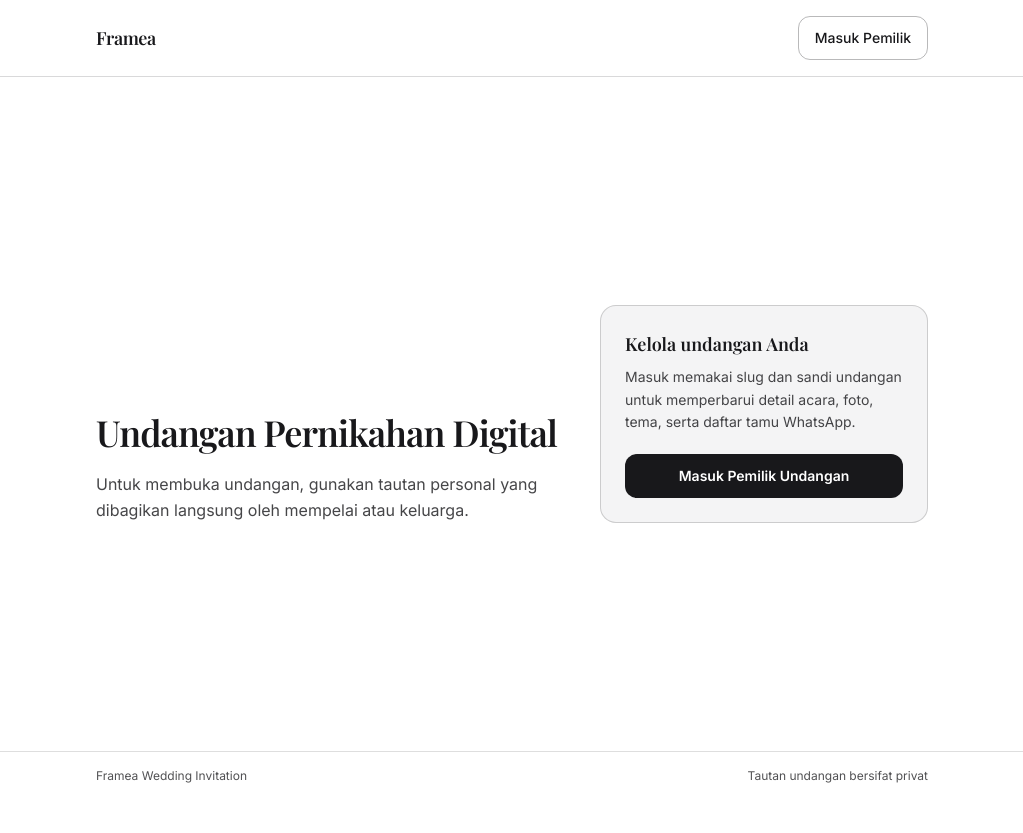
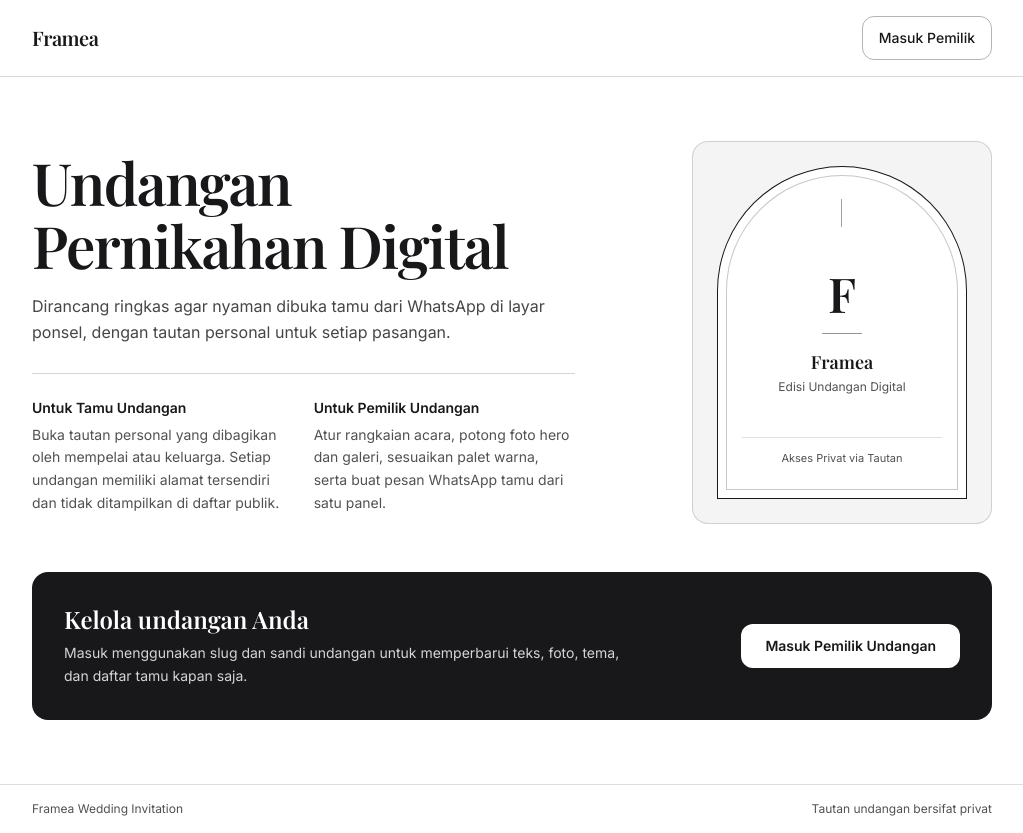
Before and after one commit to masartaa/framea-wedding, a Next.js app: page / in a window 1280 px wide. Shown: the whole page, without its empty margins (128-1151 px from the left). Before the commit the page ends 800 px from the top, so only its background shows below. Built offline with nearby package versions, Linux system fonts and the light colour scheme.

Commit message:
feat(ui): terapkan gaya Print Editorial monokrom di halaman awal dan login

```diff
--- a/src/app/admin/login/page.tsx
+++ b/src/app/admin/login/page.tsx
@@ -27,39 +27,46 @@ export default async function AdminLoginPage() {
     <main
       className="flex min-h-dvh w-full items-center justify-center px-5 py-10"
       style={{
-        backgroundColor: "var(--color-background)",
+        backgroundColor: "var(--color-secondary)",
         color: "var(--color-text)",
       }}
     >
       <div
-        className="w-full max-w-sm rounded-2xl border border-t-4 px-6 py-8"
+        className="w-full max-w-md overflow-hidden rounded-2xl border"
         style={{
           backgroundColor: "var(--color-background)",
           borderColor:
             "color-mix(in srgb, var(--color-primary) 24%, transparent)",
-          borderTopColor: "var(--color-primary)",
         }}
       >
-        <div>
-          <p
-            className="text-xs font-medium"
-            style={{ color: "var(--color-accent)" }}
+        <div
+          className="px-6 py-6 sm:px-8"
+          style={{
+            backgroundColor: "var(--color-primary)",
+            color: "var(--color-background)",
+          }}
         >
-            Akses Pengelola Utama
-          </p>
-          <h1 className="font-heading mt-1.5 text-2xl font-semibold">
+          <div className="flex items-center justify-between gap-3">
+            <span className="font-heading text-base font-semibold text-white">
+              Framea
+            </span>
+            <span className="rounded-md bg-zinc-800 px-2.5 py-1 text-xs font-medium text-zinc-200">
+              Pengelola Utama
+            </span>
+          </div>
+          <h1 className="font-heading mt-4 text-2xl font-semibold text-white">
             Masuk Super Admin
           </h1>
-          <p className="mt-1.5 text-sm leading-relaxed opacity-80">
-            Kelola seluruh undangan, slug tautan, dan sandi akses klien dari
-            satu tempat.
+          <p className="mt-1.5 text-sm leading-relaxed text-zinc-300">
+            Buat undangan baru, atur slug tautan, dan kelola sandi akses klien.
           </p>
         </div>
 
+        <div className="px-6 pt-2 pb-7 sm:px-8">
           {!configured ? (
             <div
               role="alert"
-            className="mt-6 rounded-xl border px-4 py-3 text-sm leading-relaxed"
+              className="mt-4 rounded-xl border px-4 py-3 text-sm leading-relaxed"
               style={{
                 backgroundColor: "var(--color-secondary)",
                 borderColor: "var(--color-primary)",
@@ -76,7 +83,13 @@ export default async function AdminLoginPage() {
 
           <LoginForm mode="superadmin" />
 
-        <div className="mt-6 text-center">
+          <div
+            className="mt-6 border-t pt-4 text-center"
+            style={{
+              borderColor:
+                "color-mix(in srgb, var(--color-primary) 14%, transparent)",
+            }}
+          >
             <Link
               href="/"
               className="inline-flex min-h-11 items-center justify-center rounded-xl px-4 text-sm underline-offset-4 opacity-80 transition-opacity hover:underline hover:opacity-100"
@@ -85,6 +98,7 @@ export default async function AdminLoginPage() {
             </Link>
           </div>
         </div>
+      </div>
     </main>
   );
 }
--- a/src/app/login/page.tsx
+++ b/src/app/login/page.tsx
@@ -22,23 +22,61 @@ export default async function ClientLoginPage() {
   }
 
   return (
-    <div className="admin-monochrome min-h-dvh">
-      <main
-        className="flex min-h-dvh w-full items-center justify-center px-5 py-10"
+    <div
+      className="admin-monochrome grid min-h-dvh w-full grid-cols-1 lg:grid-cols-12"
+      style={{
+        backgroundColor: "var(--color-background)",
+        color: "var(--color-text)",
+      }}
+    >
+      <aside
+        className="flex flex-col justify-between px-6 py-7 sm:px-10 lg:col-span-5 lg:px-12 lg:py-12"
         style={{
-          backgroundColor:
-            "color-mix(in srgb, var(--color-secondary) 55%, var(--color-background))",
-          color: "var(--color-text)",
+          backgroundColor: "var(--color-primary)",
+          color: "var(--color-background)",
         }}
       >
-        <div
-          className="w-full max-w-md rounded-2xl border px-6 py-8 sm:px-8"
-          style={{
-            backgroundColor: "var(--color-background)",
-            borderColor:
-              "color-mix(in srgb, var(--color-primary) 24%, transparent)",
-          }}
-        >
+        <div className="flex items-center justify-between gap-4">
+          <Link
+            href="/"
+            className="font-heading inline-flex min-h-11 items-center text-xl font-semibold tracking-tight text-white transition-opacity hover:opacity-80 focus-visible:outline-white"
+          >
+            Framea
+          </Link>
+          <span className="text-xs text-zinc-300">Portal Pemilik</span>
+        </div>
+
+        <div className="my-6 lg:my-auto lg:py-10">
+          <div
+            aria-hidden="true"
+            className="mb-8 hidden aspect-[4/3] w-44 items-center justify-center rounded-t-full rounded-b-xl border border-zinc-700 p-2 lg:flex"
+          >
+            <div className="flex h-full w-full flex-col items-center justify-center rounded-t-full rounded-b-lg border border-zinc-800 text-center">
+              <span className="font-heading text-4xl font-semibold text-white">
+                F
+              </span>
+              <span className="mt-1 text-[11px] text-zinc-300">
+                Studio Undangan
+              </span>
+            </div>
+          </div>
+
+          <p className="font-heading text-2xl leading-snug font-semibold text-white sm:text-3xl">
+            Atur detail hari bahagia Anda dari satu tempat.
+          </p>
+          <p className="mt-3 max-w-sm text-sm leading-relaxed text-zinc-300">
+            Perbarui rangkaian acara, unggah foto galeri, pilih tema warna, dan
+            kelola daftar tamu WhatsApp secara langsung.
+          </p>
+        </div>
+
+        <p className="hidden text-xs text-zinc-300 lg:block">
+          Akses privat khusus pemilik undangan Framea
+        </p>
+      </aside>
+
+      <main className="flex flex-1 items-center justify-center px-5 py-9 sm:px-8 lg:col-span-7 lg:py-12">
+        <div className="w-full max-w-md">
           <div
             className="border-b pb-5"
             style={{
@@ -46,24 +84,24 @@ export default async function ClientLoginPage() {
                 "color-mix(in srgb, var(--color-primary) 16%, transparent)",
             }}
           >
-            <p
-              className="text-xs font-medium"
-              style={{ color: "var(--color-accent)" }}
-            >
-              Framea
-            </p>
-            <h1 className="font-heading mt-1.5 text-2xl font-semibold">
+            <h1 className="font-heading text-2xl font-semibold sm:text-3xl">
               Masuk Pemilik Undangan
             </h1>
-            <p className="mt-1.5 text-sm leading-relaxed opacity-80">
-              Masukkan slug dan sandi undangan Anda untuk mengatur konten, tema,
-              foto, dan daftar tamu.
+            <p className="mt-2 text-sm leading-relaxed opacity-80">
+              Masukkan slug tautan dan sandi yang diberikan untuk mulai mengedit
+              undangan Anda.
             </p>
           </div>
 
           <LoginForm mode="couple" />
 
-          <div className="mt-6 text-center">
+          <div
+            className="mt-7 border-t pt-5 text-center"
+            style={{
+              borderColor:
+                "color-mix(in srgb, var(--color-primary) 14%, transparent)",
+            }}
+          >
             <Link
               href="/"
               className="inline-flex min-h-11 items-center justify-center rounded-xl px-4 text-sm underline-offset-4 opacity-80 transition-opacity hover:underline hover:opacity-100"
--- a/src/app/page.tsx
+++ b/src/app/page.tsx
@@ -27,16 +27,19 @@ export default function FrameaLandingPage() {
             "color-mix(in srgb, var(--color-primary) 16%, transparent)",
         }}
       >
-        <div className="mx-auto flex w-full max-w-4xl items-center justify-between gap-4 px-5 py-4 sm:px-8">
-          <span className="font-heading text-lg font-semibold tracking-tight">
+        <div className="mx-auto flex w-full max-w-5xl items-center justify-between gap-4 px-5 py-4 sm:px-8">
+          <Link
+            href="/"
+            className="font-heading inline-flex min-h-11 items-center text-xl font-semibold tracking-tight transition-opacity hover:opacity-75"
+          >
             Framea
-          </span>
+          </Link>
           <Link
             href="/login"
             className="inline-flex min-h-11 items-center justify-center rounded-xl border px-4 text-sm font-medium transition-colors hover:bg-zinc-100 active:bg-zinc-200"
             style={{
               borderColor:
-                "color-mix(in srgb, var(--color-primary) 30%, transparent)",
+                "color-mix(in srgb, var(--color-primary) 32%, transparent)",
               color: "var(--color-text)",
             }}
           >
@@ -45,50 +48,145 @@ export default function FrameaLandingPage() {
         </div>
       </header>
 
-      <main className="mx-auto flex w-full max-w-4xl flex-1 items-center px-5 py-12 sm:px-8 sm:py-16">
-        <div className="grid w-full grid-cols-1 gap-8 md:grid-cols-12 md:items-end">
+      <main className="mx-auto flex w-full max-w-5xl flex-1 flex-col justify-center gap-10 px-5 py-8 sm:gap-12 sm:px-8 sm:py-12 lg:py-16">
+        <section
+          aria-labelledby="hero-framea-title"
+          className="grid grid-cols-1 items-center gap-8 md:grid-cols-12 md:gap-10"
+        >
           <div className="md:col-span-7">
-            <h1 className="font-heading text-3xl leading-tight font-semibold tracking-tight sm:text-4xl">
+            <h1
+              id="hero-framea-title"
+              className="font-heading text-[clamp(2.25rem,5vw,3.65rem)] leading-[1.08] font-semibold tracking-tight"
+            >
               Undangan Pernikahan Digital
             </h1>
 
-            <p className="mt-4 max-w-lg text-sm leading-relaxed opacity-80 sm:text-base">
-              Untuk membuka undangan, gunakan tautan personal yang dibagikan
-              langsung oleh mempelai atau keluarga.
+            <p className="mt-4 max-w-xl text-sm leading-relaxed opacity-80 sm:text-base">
+              Dirancang ringkas agar nyaman dibuka tamu dari WhatsApp di layar
+              ponsel, dengan tautan personal untuk setiap pasangan.
             </p>
-          </div>
 
-          <section
-            aria-labelledby="panel-pemilik-heading"
-            className="rounded-2xl border p-6 md:col-span-5"
+            <div
+              className="mt-7 grid grid-cols-1 gap-5 border-t pt-6 sm:grid-cols-2"
               style={{
-              backgroundColor: "var(--color-secondary)",
                 borderColor:
                   "color-mix(in srgb, var(--color-primary) 18%, transparent)",
               }}
             >
-            <h2
-              id="panel-pemilik-heading"
-              className="font-heading text-lg font-semibold"
+              <div>
+                <h2 className="text-sm font-semibold">Untuk Tamu Undangan</h2>
+                <p className="mt-1.5 text-sm leading-relaxed opacity-75">
+                  Buka tautan personal yang dibagikan oleh mempelai atau
+                  keluarga. Setiap undangan memiliki alamat tersendiri dan tidak
+                  ditampilkan di daftar publik.
+                </p>
+              </div>
+
+              <div>
+                <h2 className="text-sm font-semibold">Untuk Pemilik Undangan</h2>
+                <p className="mt-1.5 text-sm leading-relaxed opacity-75">
+                  Atur rangkaian acara, potong foto hero dan galeri, sesuaikan
+                  palet warna, serta buat pesan WhatsApp tamu dari satu panel.
+                </p>
+              </div>
+            </div>
+          </div>
+
+          <div
+            aria-hidden="true"
+            className="flex justify-center md:col-span-5 md:justify-end"
           >
-              Kelola undangan Anda
-            </h2>
-            <p className="mt-2 text-sm leading-relaxed opacity-80">
-              Masuk memakai slug dan sandi undangan untuk memperbarui detail
-              acara, foto, tema, serta daftar tamu WhatsApp.
+            <div
+              className="w-full max-w-[300px] rounded-2xl border p-5 sm:p-6"
+              style={{
+                backgroundColor: "var(--color-secondary)",
+                borderColor:
+                  "color-mix(in srgb, var(--color-primary) 16%, transparent)",
+              }}
+            >
+              <div
+                className="relative flex aspect-[3/4] flex-col items-center justify-between rounded-t-full rounded-b-xl border px-6 py-8 text-center"
+                style={{
+                  backgroundColor: "var(--color-background)",
+                  borderColor: "var(--color-primary)",
+                }}
+              >
+                <div
+                  className="pointer-events-none absolute inset-2 rounded-t-full rounded-b-lg border"
+                  style={{
+                    borderColor:
+                      "color-mix(in srgb, var(--color-primary) 24%, transparent)",
+                  }}
+                />
+
+                <span
+                  className="h-7 w-px"
+                  style={{
+                    backgroundColor:
+                      "color-mix(in srgb, var(--color-primary) 40%, transparent)",
+                  }}
+                />
+
+                <div className="relative z-10 flex flex-col items-center">
+                  <span className="font-heading text-5xl leading-none font-semibold">
+                    F
+                  </span>
+                  <div
+                    className="my-4 h-px w-10"
+                    style={{
+                      backgroundColor:
+                        "color-mix(in srgb, var(--color-primary) 45%, transparent)",
+                    }}
+                  />
+                  <p className="font-heading text-lg leading-snug font-semibold">
+                    Framea
                   </p>
-            <Link
-              href="/login"
-              className="mt-5 inline-flex min-h-11 w-full items-center justify-center rounded-xl px-5 text-sm font-semibold transition-opacity hover:opacity-90 active:opacity-80"
+                  <p className="mt-1 text-xs opacity-75">
+                    Edisi Undangan Digital
+                  </p>
+                </div>
+
+                <div className="relative z-10 w-full border-t pt-3 text-[11px] opacity-75"
+                  style={{
+                    borderColor:
+                      "color-mix(in srgb, var(--color-primary) 18%, transparent)",
+                  }}
+                >
+                  Akses Privat via Tautan
+                </div>
+              </div>
+            </div>
+          </div>
+        </section>
+
+        <section
+          aria-labelledby="panel-pemilik-heading"
+          className="flex flex-col gap-5 rounded-2xl px-6 py-7 sm:px-8 sm:py-8 md:flex-row md:items-center md:justify-between"
           style={{
             backgroundColor: "var(--color-primary)",
             color: "var(--color-background)",
           }}
         >
+          <div className="max-w-xl">
+            <h2
+              id="panel-pemilik-heading"
+              className="font-heading text-2xl leading-tight font-semibold"
+            >
+              Kelola undangan Anda
+            </h2>
+            <p className="mt-2 text-sm leading-relaxed text-zinc-300">
+              Masuk menggunakan slug dan sandi undangan untuk memperbarui teks,
+              foto, tema, dan daftar tamu kapan saja.
+            </p>
+          </div>
+
+          <Link
+            href="/login"
+            className="inline-flex min-h-11 shrink-0 items-center justify-center rounded-xl bg-white px-6 text-sm font-semibold text-zinc-900 transition-colors hover:bg-zinc-200 active:bg-zinc-300 focus-visible:outline-white"
+          >
             Masuk Pemilik Undangan
           </Link>
         </section>
-        </div>
       </main>
 
       <footer
@@ -98,7 +196,7 @@ export default function FrameaLandingPage() {
             "color-mix(in srgb, var(--color-primary) 14%, transparent)",
         }}
       >
-        <div className="mx-auto flex w-full max-w-4xl items-center justify-between px-5 py-4 text-xs opacity-75 sm:px-8">
+        <div className="mx-auto flex w-full max-w-5xl flex-wrap items-center justify-between gap-2 px-5 py-4 text-xs opacity-75 sm:px-8">
           <span>Framea Wedding Invitation</span>
           <span>Tautan undangan bersifat privat</span>
         </div>
```
Also changed, not shown: 1 other file (tests, documents, lock files or other folders). Lines whose indentation alone changed are shown as unchanged.
